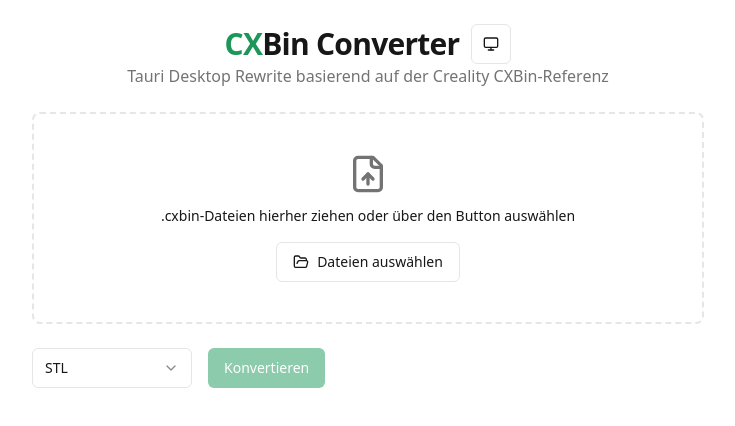
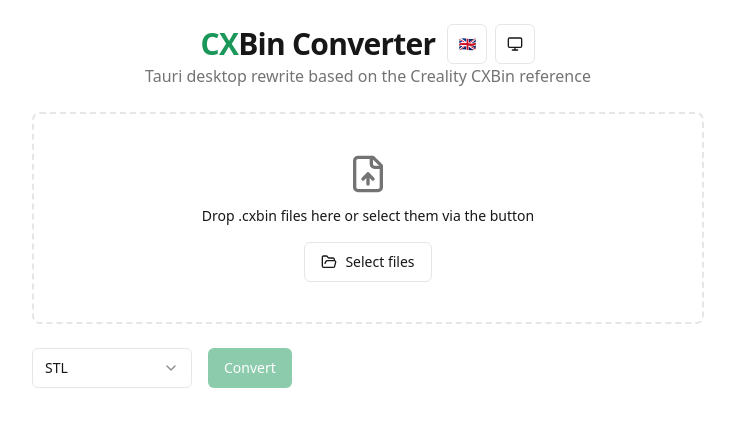
Before and after one commit to HellBz/CXBin-Converter, a React (Vite) app: page / in a window 1280 px wide. Shown: the top 426 px of the page, without its empty margins (272-1007 px from the left). Built offline with nearby package versions, Linux system fonts and the light colour scheme.

Commit message:
feat: add i18n support with English default and German toggle

```diff
--- a/package.json
+++ b/package.json
@@ -1,7 +1,7 @@
 {
   "name": "cxbin-converter-tauri",
   "private": true,
-  "version": "2.1.5",
+  "version": "2.1.6",
   "type": "module",
   "scripts": {
     "dev": "vite",
--- a/src-tauri/tauri.conf.json
+++ b/src-tauri/tauri.conf.json
@@ -1,6 +1,6 @@
 {
   "productName": "CXBin-Converter",
-  "version": "2.1.5",
+  "version": "2.1.6",
   "identifier": "com.hellbz.cxbin-converter",
   "build": {
     "frontendDist": "../dist",
--- a/src/App.tsx
+++ b/src/App.tsx
@@ -14,6 +14,8 @@
 } from "lucide-react";
 import { Button } from "@/components/ui/button";
 import { useTheme } from "@/components/ThemeProvider";
+import { useI18n } from "@/i18n";
+import { LanguageToggle } from "@/components/LanguageToggle";
 import {
   Select,
   SelectContent,
@@ -39,18 +41,28 @@
 
 const FORMATS = ["stl", "ply", "plyb", "xyz", "obj", "off", "3mf", "amf", "vrml", "x3d", "dae", "glb", "gltf", "vtk", "msh", "dxf", "fbx", "usdz"];
 
-function ThemeToggle() {
+function HeaderToggles() {
   const { theme, toggleTheme } = useTheme();
+  const { t } = useI18n();
   return (
-    <Button variant="outline" size="icon" onClick={toggleTheme} title={`Theme: ${theme}`}>
-      {theme === "light" && <Sun className="h-4 w-4" />}
-      {theme === "dark" && <Moon className="h-4 w-4" />}
-      {theme === "system" && <Monitor className="h-4 w-4" />}
-    </Button>
+    <div className="flex items-center gap-2">
+      <LanguageToggle />
+      <Button
+        variant="outline"
+        size="icon"
+        onClick={toggleTheme}
+        title={t("theme.title", { theme })}
+      >
+        {theme === "light" && <Sun className="h-4 w-4" />}
+        {theme === "dark" && <Moon className="h-4 w-4" />}
+        {theme === "system" && <Monitor className="h-4 w-4" />}
+      </Button>
+    </div>
   );
 }
 
 export default function App() {
+  const { t } = useI18n();
   const [files, setFiles] = useState<string[]>([]);
   const [format, setFormat] = useState("stl");
   const [running, setRunning] = useState(false);
@@ -123,28 +135,28 @@
             <h1 className="text-3xl font-bold tracking-tight">
               <span className="text-primary">CX</span>Bin Converter
             </h1>
-            <ThemeToggle />
+            <HeaderToggles />
           </div>
           <p className="text-muted-foreground">
-            Tauri Desktop Rewrite basierend auf der Creality CXBin-Referenz
+            {t("app.subtitle")}
           </p>
         </div>
 
         <div className="flex flex-col items-center justify-center rounded-lg border-2 border-dashed border-border bg-card p-10 text-center hover:border-primary/50 transition-colors">
           <FileUp className="mb-3 h-10 w-10 text-muted-foreground" />
           <p className="text-sm font-medium">
-            .cxbin-Dateien hierher ziehen oder über den Button auswählen
+            {t("dropzone.hint")}
           </p>
           <Button variant="outline" className="mt-4" onClick={browseFiles}>
             <FolderOpen className="mr-2 h-4 w-4" />
-            Dateien auswählen
+            {t("dropzone.selectFiles")}
           </Button>
         </div>
 
         {files.length > 0 && (
           <div className="rounded-lg border bg-card p-4">
             <div className="mb-2 flex items-center justify-between">
-              <span className="font-medium">Dateien ({files.length})</span>
+              <span className="font-medium">{t("files.title", { count: String(files.length) })}</span>
               <Button
                 variant="ghost"
                 size="sm"
@@ -154,7 +166,7 @@
                 }}
               >
                 <Trash2 className="mr-1 h-4 w-4" />
-                Leeren
+                {t("files.clear")}
               </Button>
             </div>
             <ul className="max-h-40 space-y-1 overflow-y-auto text-sm text-muted-foreground">
@@ -167,7 +179,7 @@
                     onClick={() => setPreviewFile(f)}
                   >
                     <Eye className="mr-1 h-3 w-3" />
-                    Vorschau
+                    {t("files.preview")}
                   </Button>
                 </li>
               ))}
@@ -178,7 +190,7 @@
         <div className="flex items-center gap-4">
           <Select value={format} onValueChange={setFormat}>
             <SelectTrigger className="w-40">
-              <SelectValue placeholder="Format" />
+              <SelectValue placeholder={t("format.placeholder")} />
             </SelectTrigger>
             <SelectContent>
               {FORMATS.map((f) => (
@@ -191,7 +203,7 @@
 
           <Button onClick={convert} disabled={files.length === 0 || running}>
             {running && <Loader2 className="mr-2 h-4 w-4 animate-spin" />}
-            Konvertieren
+            {t("convert")}
           </Button>
         </div>
 
@@ -207,7 +219,7 @@
                 }`}
               >
                 <div className="font-medium">
-                  {r.success ? "Erfolg" : "Fehler"}
+                  {r.success ? t("result.success") : t("result.error")}
                 </div>
                 {r.input && (
                   <div className="text-sm text-muted-foreground truncate">
@@ -216,9 +228,9 @@
                 )}
                 {r.success && r.stats && (
                   <div className="mt-2 text-sm">
-                    Vertices: {r.stats.vertices}, Faces: {r.stats.faces}
+                    {t("result.vertices")}: {r.stats.vertices}, {t("result.faces")}: {r.stats.faces}
                     <br />
-                    Ausgabe: {r.outputs?.join(", ")}
+                    {t("result.output")}: {r.outputs?.join(", ")}
                   </div>
                 )}
                 {!r.success && r.error && (
--- /dev/null
+++ b/src/components/LanguageToggle.tsx
@@ -0,0 +1,27 @@
+import { Button } from "@/components/ui/button";
+import { useI18n } from "@/i18n";
+import type { Language } from "@/i18n";
+
+const FLAGS: Record<Language, string> = {
+  en: "🇬🇧",
+  de: "🇩🇪",
+};
+
+export function LanguageToggle() {
+  const { language, setLanguage, t } = useI18n();
+
+  const toggle = () => {
+    setLanguage(language === "en" ? "de" : "en");
+  };
+
+  return (
+    <Button
+      variant="outline"
+      size="icon"
+      onClick={toggle}
+      title={t("language.title", { lang: t(`language.${language}`) })}
+    >
+      {FLAGS[language]}
+    </Button>
+  );
+}
--- a/src/components/Viewer.tsx
+++ b/src/components/Viewer.tsx
@@ -4,6 +4,7 @@
 import { invoke } from "@tauri-apps/api/core";
 import { Button } from "@/components/ui/button";
 import { X } from "lucide-react";
+import { useI18n } from "@/i18n";
 
 interface GeometryData {
   vertices: [number, number, number][];
@@ -18,6 +19,7 @@
 }
 
 export default function Viewer({ file, onClose }: ViewerProps) {
+  const { t } = useI18n();
   const containerRef = useRef<HTMLDivElement>(null);
   const initializedRef = useRef(false);
 
@@ -154,7 +156,7 @@
       <div className="flex h-[90vh] w-[95vw] flex-col rounded-lg border bg-card shadow-lg">
         <div className="flex items-center justify-between border-b p-4">
           <div>
-            <h2 className="text-lg font-semibold">Vorschau</h2>
+            <h2 className="text-lg font-semibold">{t("viewer.title")}</h2>
             <p className="text-sm text-muted-foreground truncate">{file}</p>
           </div>
           <Button variant="ghost" size="icon" onClick={onClose}>
--- /dev/null
+++ b/src/i18n/context.tsx
@@ -0,0 +1,57 @@
+import { createContext, useContext, useState, type ReactNode } from "react";
+import type { Language } from "./translations";
+import { translations } from "./translations";
+
+const STORAGE_KEY = "cxbin-language";
+
+interface I18nContextType {
+  language: Language;
+  setLanguage: (lang: Language) => void;
+  t: (key: string, replacements?: Record<string, string>) => string;
+}
+
+const I18nContext = createContext<I18nContextType | null>(null);
+
+export function I18nProvider({ children }: { children: ReactNode }) {
+  const [language, setLanguageState] = useState<Language>(() => {
+    const stored = localStorage.getItem(STORAGE_KEY) as Language | null;
+    return stored && (stored === "en" || stored === "de") ? stored : "en";
+  });
+
+  const setLanguage = (lang: Language) => {
+    localStorage.setItem(STORAGE_KEY, lang);
+    setLanguageState(lang);
+  };
+
+  const t = (key: string, replacements?: Record<string, string>) => {
+    const keys = key.split(".");
+    let value: unknown = translations[language];
+    for (const k of keys) {
+      if (value && typeof value === "object" && k in value) {
+        value = (value as Record<string, unknown>)[k];
+      } else {
+        return key;
+      }
+    }
+    if (typeof value !== "string") return key;
+    let text = value;
+    if (replacements) {
+      for (const [rk, rv] of Object.entries(replacements)) {
+        text = text.replace(new RegExp(`\\{${rk}\\}`, "g"), rv);
+      }
+    }
+    return text;
+  };
+
+  return (
+    <I18nContext.Provider value={{ language, setLanguage, t }}>
+      {children}
+    </I18nContext.Provider>
+  );
+}
+
+export function useI18n() {
+  const ctx = useContext(I18nContext);
+  if (!ctx) throw new Error("useI18n must be used within I18nProvider");
+  return ctx;
+}
--- /dev/null
+++ b/src/i18n/index.ts
@@ -0,0 +1,3 @@
+export { I18nProvider, useI18n } from "./context";
+export type { Language, Translations } from "./translations";
+export { translations } from "./translations";
--- /dev/null
+++ b/src/i18n/translations.ts
@@ -0,0 +1,80 @@
+export type Language = "en" | "de";
+
+export const translations = {
+  en: {
+    app: {
+      title: "CXBin Converter",
+      subtitle: "Tauri desktop rewrite based on the Creality CXBin reference",
+    },
+    theme: {
+      title: "Theme: {theme}",
+    },
+    dropzone: {
+      hint: "Drop .cxbin files here or select them via the button",
+      selectFiles: "Select files",
+    },
+    files: {
+      title: "Files ({count})",
+      clear: "Clear",
+      preview: "Preview",
+    },
+    format: {
+      placeholder: "Format",
+    },
+    convert: "Convert",
+    result: {
+      success: "Success",
+      error: "Error",
+      vertices: "Vertices",
+      faces: "Faces",
+      output: "Output",
+    },
+    viewer: {
+      title: "Preview",
+    },
+    language: {
+      title: "Language: {lang}",
+      en: "English",
+      de: "German",
+    },
+  },
+  de: {
+    app: {
+      title: "CXBin Converter",
+      subtitle: "Tauri Desktop Rewrite basierend auf der Creality CXBin-Referenz",
+    },
+    theme: {
+      title: "Theme: {theme}",
+    },
+    dropzone: {
+      hint: ".cxbin-Dateien hierher ziehen oder über den Button auswählen",
+      selectFiles: "Dateien auswählen",
+    },
+    files: {
+      title: "Dateien ({count})",
+      clear: "Leeren",
+      preview: "Vorschau",
+    },
+    format: {
+      placeholder: "Format",
+    },
+    convert: "Konvertieren",
+    result: {
+      success: "Erfolg",
+      error: "Fehler",
+      vertices: "Vertices",
+      faces: "Faces",
+      output: "Ausgabe",
+    },
+    viewer: {
+      title: "Vorschau",
+    },
+    language: {
+      title: "Sprache: {lang}",
+      en: "Englisch",
+      de: "Deutsch",
+    },
+  },
+};
+
+export type Translations = typeof translations;
--- a/src/main.tsx
+++ b/src/main.tsx
@@ -1,10 +1,13 @@
 import ReactDOM from "react-dom/client";
 import App from "./App";
 import { ThemeProvider } from "./components/ThemeProvider";
+import { I18nProvider } from "./i18n";
 import "./index.css";
 
 ReactDOM.createRoot(document.getElementById("root")!).render(
   <ThemeProvider>
-    <App />
+    <I18nProvider>
+      <App />
+    </I18nProvider>
   </ThemeProvider>
 );
```
Also changed, not shown: 1 other file (tests, documents, lock files or other folders).
